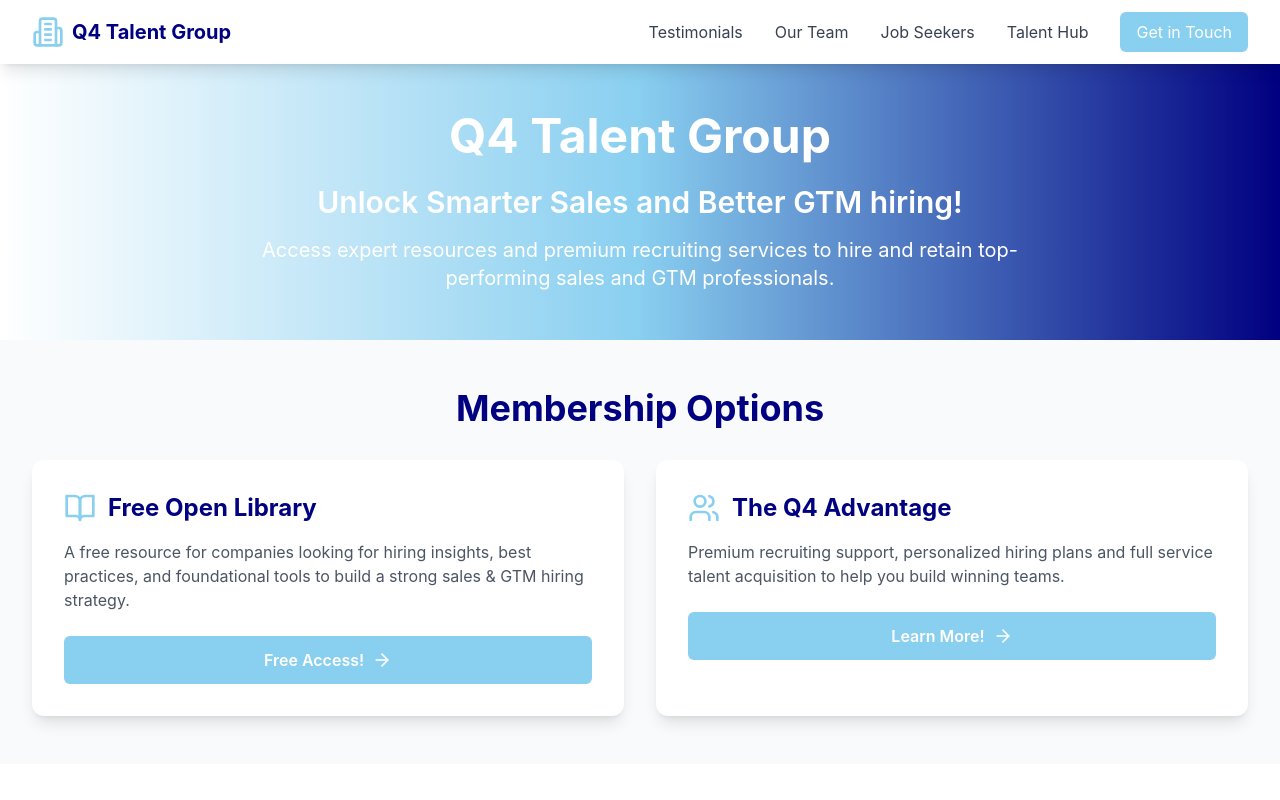
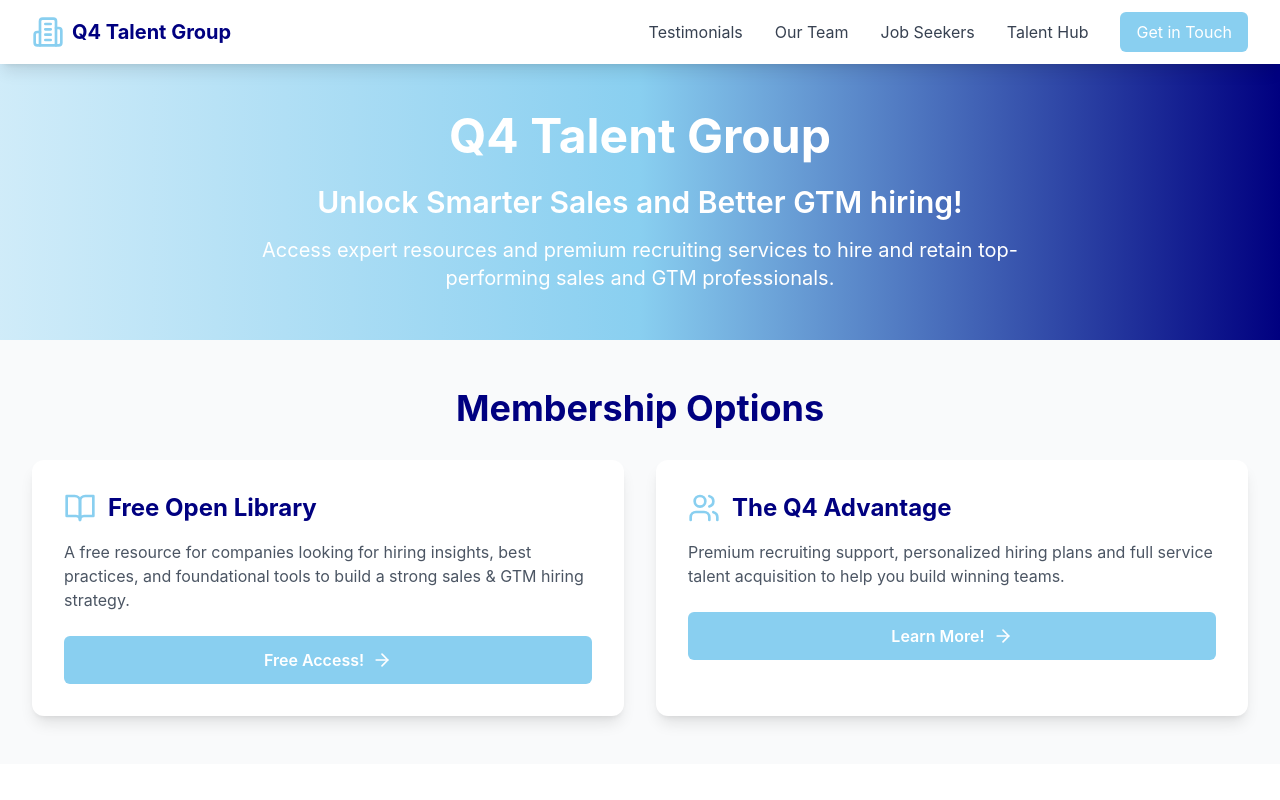
Before and after one commit to norgias/Q4-Talent-Group, a React (Vite) app: page /talent-hub in a window 1280 px wide. Shown: the top 800 px of the page. Built offline with nearby package versions, Linux system fonts and the light colour scheme.

Commit message:
Update TalentHub.tsx

```diff
--- a/src/pages/TalentHub.tsx
+++ b/src/pages/TalentHub.tsx
@@ -5,7 +5,7 @@ function TalentHub() {
   return (
     <div className="min-h-screen">
       {/* Hero Section */}
-      <section className="pt-16 bg-gradient-to-r from-white via-baby-blue to-navy text-white">
+      <section className="pt-16 bg-gradient-to-r from-baby-blue/40 via-baby-blue to-navy text-white">
         <div className="max-w-7xl mx-auto px-4 sm:px-6 lg:px-8 py-12">
           <div className="text-center">
             <h1 className="text-5xl font-bold mb-6">Q4 Talent Group</h1>
```
